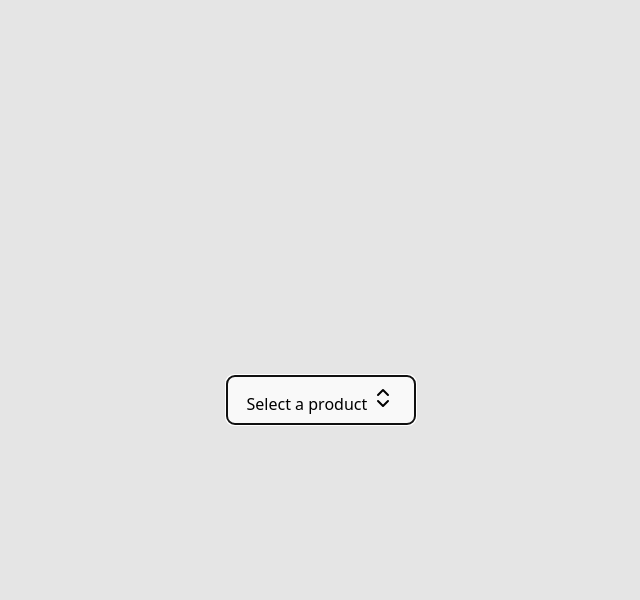
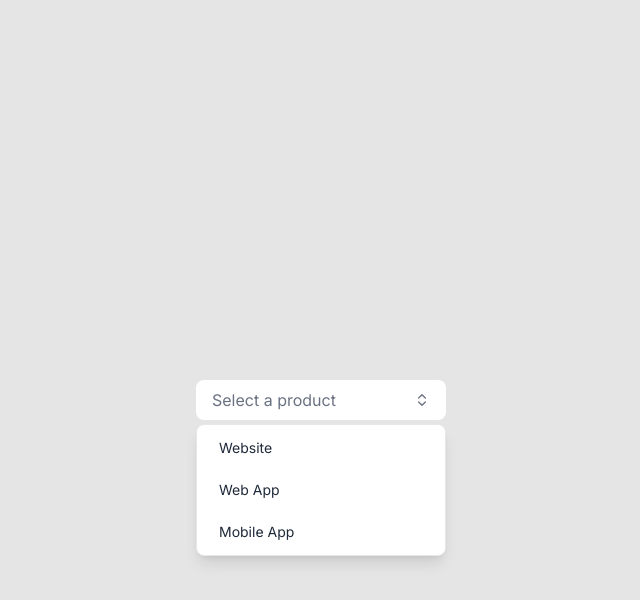
Before and after one commit to stefa-ie/coding-challenge, a Svelte app in the folder coding-challenge/: page / in a window 1280 px wide. Both pictures are taken after a click on the button "Select a product". Shown: the top 600 px of the page, without its empty margins (319-959 px from the left). Built offline with nearby package versions, Linux system fonts and the light colour scheme.

Commit message:
update tailwind styling

```diff
--- a/coding-challenge/index.html
+++ b/coding-challenge/index.html
@@ -4,6 +4,9 @@
     <meta charset="UTF-8" />
     <link rel="icon" type="image/jpg" href="https://www.werbeagentur.de/uploads/organisation/exord/cropped/thumbnails/600x600-Frame%2034.jpg" />
     <meta name="viewport" content="width=device-width, initial-scale=1.0" />
+    <link rel="preconnect" href="https://fonts.googleapis.com" />
+    <link rel="preconnect" href="https://fonts.gstatic.com" crossorigin />
+    <link href="https://fonts.googleapis.com/css2?family=Inter:wght@400;500;600;700&display=swap" rel="stylesheet" />
     <title>coding-challenge</title>
   </head>
   <body>
--- a/coding-challenge/package.json
+++ b/coding-challenge/package.json
@@ -11,10 +11,12 @@
   },
   "devDependencies": {
     "@sveltejs/vite-plugin-svelte": "^6.2.1",
+    "@tailwindcss/vite": "^4.1.18",
     "@tsconfig/svelte": "^5.0.6",
     "@types/node": "^24.10.1",
     "svelte": "^5.45.2",
     "svelte-check": "^4.3.4",
+    "tailwindcss": "^4.1.18",
     "typescript": "~5.9.3",
     "vite": "^7.3.1"
   }
--- a/coding-challenge/src/App.svelte
+++ b/coding-challenge/src/App.svelte
@@ -5,13 +5,18 @@
   import MenuItem from "./components/Menu/MenuItem.svelte";
 </script>
 
-<main>
+<main class="min-h-screen w-full flex justify-center items-center bg-[#e5e5e5]">
   <Menu>
     <MenuButton>
-      <span class="font-['Inter'] font-normal text-base text-gray-500">
+      <span class="font-normal text-base text-gray-500">
         Select a product
       </span>
     </MenuButton>
+    <MenuDropdown>
+      <MenuItem value="Website">Website</MenuItem>
+      <MenuItem value="Web App">Web App</MenuItem>
+      <MenuItem value="Mobile App">Mobile App</MenuItem>
+    </MenuDropdown>
   </Menu>
 </main>
 
--- a/coding-challenge/src/app.css
+++ b/coding-challenge/src/app.css
@@ -1,79 +1,19 @@
-:root {
-  font-family: system-ui, Avenir, Helvetica, Arial, sans-serif;
-  line-height: 1.5;
-  font-weight: 400;
+@import "tailwindcss";
 
-  color-scheme: light dark;
-  color: rgba(255, 255, 255, 0.87);
-  background-color: rgba(229, 229, 229, 1);
-
-  font-synthesis: none;
-  text-rendering: optimizeLegibility;
-  -webkit-font-smoothing: antialiased;
-  -moz-osx-font-smoothing: grayscale;
+@layer base {
+  body {
+    font-family: "Inter", sans-serif;
+    font-weight: 400;
+    font-size: 16px;
+  }
 }
 
-a {
-  font-weight: 500;
-  color: #646cff;
-  text-decoration: inherit;
-}
-a:hover {
-  color: #535bf2;
-}
-
-body {
-  margin: 0;
-  display: flex;
-  place-items: center;
-  min-width: 320px;
-  min-height: 100vh;
-}
-
-h1 {
-  font-size: 3.2em;
-  line-height: 1.1;
-}
-
-.card {
-  padding: 2em;
-}
-
-#app {
-  max-width: 1280px;
-  margin: 0 auto;
-  padding: 2rem;
-  text-align: center;
-}
-
-button {
-  border-radius: 8px;
-  border: 1px solid transparent;
-  padding: 0.6em 1.2em;
-  font-size: 1em;
-  font-weight: 500;
-  font-family: inherit;
-  background-color: #1a1a1a;
-  cursor: pointer;
-  transition: border-color 0.25s;
-}
-button:hover {
-  border-color: #646cff;
-}
-button:focus,
-button:focus-visible {
-  outline: 4px auto -webkit-focus-ring-color;
-}
-
-@media (prefers-color-scheme: light) {
-  :root {
-    color: #213547;
-    background-color: rgba(229, 229, 229, 1);
-  }
-  a:hover {
-    color: #747bff;
-  }
-  button {
-    background-color: #f9f9f9;
+/* M3 typography: display/large */
+@layer components {
+  .m3-display-large {
+    font-family: "Inter", sans-serif;
+    font-size: 57px;
+    line-height: 64px;
+    font-weight: 400;
   }
 }
--- a/coding-challenge/src/components/Button/Button.svelte
+++ b/coding-challenge/src/components/Button/Button.svelte
@@ -2,13 +2,16 @@
     export let onClick = () => {};
     export let type: any = "button";
     export let disabled: boolean = false;
+    /** When true, show 2px #B0B0B0 outline on focus/hover. Set false e.g. when dropdown is open. */
+    export let showFocusStroke = true;
 
-    const base = "w-[250px] h-[40px] rounded-lg border border-black/30 bg-white flex items-center justify-between px-4 hover:bg-gray-50"
+    const base = "w-full h-[40px] rounded-lg bg-white flex items-center justify-between px-4 hover:bg-gray-50 text-left cursor-pointer font-medium";
+    const stroke = "focus:outline focus:outline-2 focus:outline-[#B0B0B0] focus:outline-offset-0 hover:outline hover:outline-2 hover:outline-[#B0B0B0] hover:outline-offset-0";
 </script>
 
 <button
     type={type}
-    class={base}
+    class="{base} {showFocusStroke ? stroke : ''}"
     disabled={disabled}
     on:click={onClick}>
     <slot />
--- a/coding-challenge/src/components/Menu/Menu.svelte
+++ b/coding-challenge/src/components/Menu/Menu.svelte
@@ -3,15 +3,24 @@
     import { writable, type Writable } from "svelte/store";
 
     const open: Writable<boolean> = writable(false);
+    const selectedLabel: Writable<string | null> = writable(null);
 
     function toggle() {
         open.update(v => !v);
     }
 
-    // Providing values to children
-    setContext("menu", { open, toggle });
+    function close() {
+        open.set(false);
+    }
+
+    function select(label: string) {
+        selectedLabel.set(label);
+        close();
+    }
+
+    setContext("menu", { open, toggle, close, select, selectedLabel });
 </script>
 
-<div class="menu">
+<div class="menu relative w-[250px]">
     <slot />
 </div>
--- a/coding-challenge/src/components/Menu/MenuButton.svelte
+++ b/coding-challenge/src/components/Menu/MenuButton.svelte
@@ -3,13 +3,22 @@
     import { ChevronsUpDown } from "lucide-svelte";
     import Button from "../Button/Button.svelte";
 
-    const { toggle } = getContext<{ toggle: () => void }>('menu');
+    const { open, toggle, selectedLabel } = getContext<{
+        open: import("svelte/store").Writable<boolean>;
+        toggle: () => void;
+        selectedLabel: import("svelte/store").Writable<string | null>;
+    }>("menu");
 </script>
 
 <Button
     type="button"
-    on:click={toggle}
+    onClick={toggle}
+    showFocusStroke={!$open}
 >
-    <slot />
-    <ChevronsUpDown class="w-20 h-20 text-black" />
+    {#if $selectedLabel}
+        <span class="font-normal text-base text-gray-800">{$selectedLabel}</span>
+    {:else}
+        <slot />
+    {/if}
+    <ChevronsUpDown class="w-4 h-4 text-gray-500 shrink-0" />
 </Button>
--- a/coding-challenge/src/components/Menu/MenuDropdown.svelte
+++ b/coding-challenge/src/components/Menu/MenuDropdown.svelte
@@ -0,0 +1,12 @@
+<script lang="ts">
+    import { getContext } from "svelte";
+    import type { Writable } from "svelte/store";
+
+    const { open } = getContext<{ open: Writable<boolean> }>("menu");
+</script>
+
+{#if $open}
+    <div class="absolute top-full left-0 right-0 w-[250px] h-[132px] mt-1 rounded-lg bg-white px-[6px] py-[3px] shadow-lg border border-gray-200 flex flex-col gap-[3px]">
+        <slot />
+    </div>
+{/if}
--- a/coding-challenge/src/components/Menu/MenuItem.svelte
+++ b/coding-challenge/src/components/Menu/MenuItem.svelte
@@ -0,0 +1,31 @@
+<script lang="ts">
+    import { getContext } from "svelte";
+    import { Check } from "lucide-svelte";
+
+    export let value = "";
+
+    const { select, selectedLabel } = getContext<{
+        select: (label: string) => void;
+        selectedLabel: import("svelte/store").Writable<string | null>;
+    }>("menu");
+
+    $: selected = $selectedLabel === value;
+
+    function choose() {
+        if (value) select(value);
+    }
+</script>
+
+<div
+    role="menuitem"
+    tabindex="0"
+    class="menu-item w-[238px] h-10 rounded px-4 text-sm text-gray-800 cursor-pointer flex items-center justify-between hover:bg-[#E1FF2C] {selected ? 'bg-gray-50' : ''}"
+    on:click={choose}
+    on:keydown={(e) => e.key === 'Enter' && choose()}>
+    <span><slot /></span>
+    {#if selected}
+        <Check class="w-4 h-4 text-gray-600 shrink-0" />
+    {:else}
+        <span class="w-4 h-4 shrink-0" aria-hidden="true" />
+    {/if}
+</div>
--- a/coding-challenge/vite.config.ts
+++ b/coding-challenge/vite.config.ts
@@ -1,7 +1,8 @@
 import { defineConfig } from 'vite'
 import { svelte } from '@sveltejs/vite-plugin-svelte'
+import tailwindcss from '@tailwindcss/vite'
 
 // https://vite.dev/config/
 export default defineConfig({
-  plugins: [svelte()],
+  plugins: [svelte(), tailwindcss()],
 })
```
Also changed, not shown: 1 other file (tests, documents, lock files or other folders).
